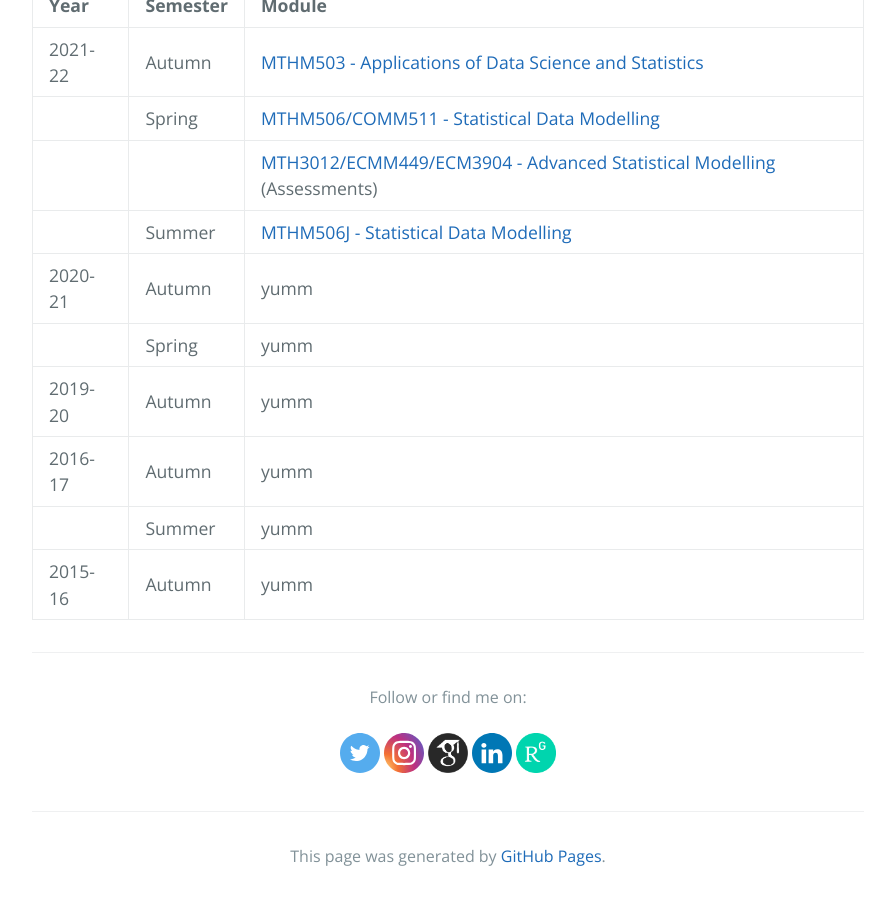
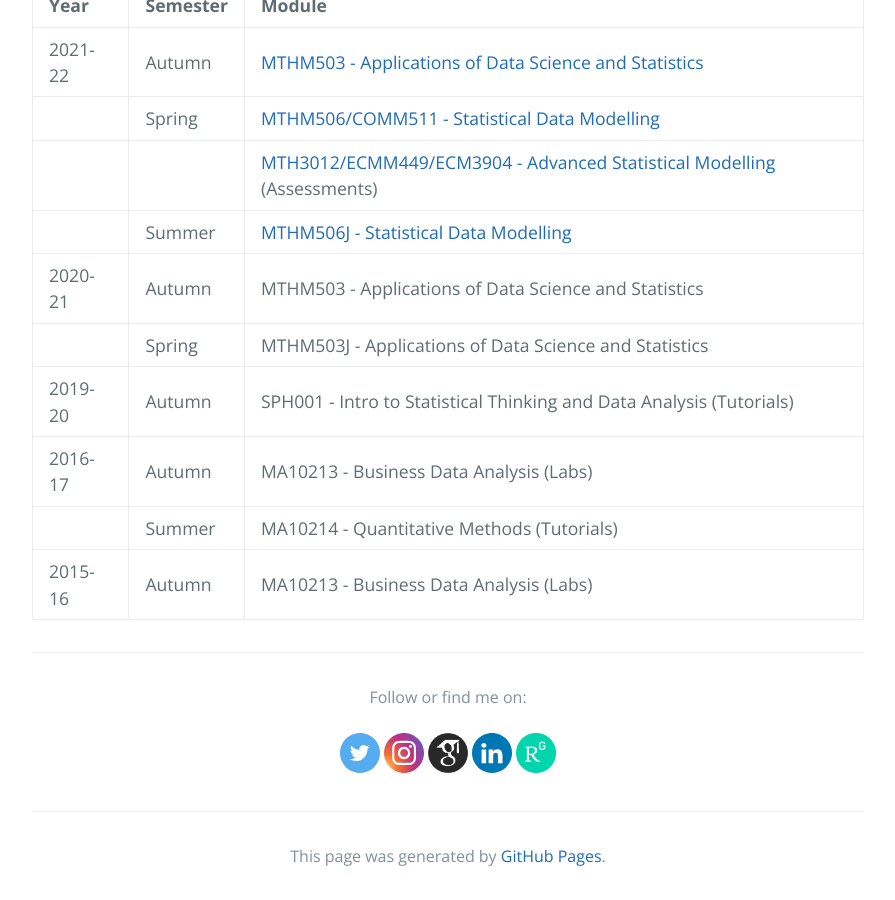
Before and after one commit to matthewllthomas/matthewllthomas.github.io, a Jekyll site: the page built from teaching/index.md, in a window 1280 px wide and 900 px high, scrolled down 763 px. Shown: the whole window, without its empty margins (192-1087 px from the left). Built offline with Jekyll 4.4.1, drawn with Linux system fonts in a browser that asks for light colours; the repository's description, which GitHub fills in, is left out.

Commit message:
Update index.md

```diff
--- a/teaching/index.md
+++ b/teaching/index.md
@@ -22,9 +22,9 @@ Below is a summary of the
 |                | Spring       | [MTHM506/COMM511 - Statistical Data Modelling](https://intranet.exeter.ac.uk/emps/studentinfo/subjects/mathematics/modules/2021/index.php/?moduleCode=MTHM506)  |
 |                |                   | [MTH3012/ECMM449/ECM3904 - Advanced Statistical Modelling](https://intranet.exeter.ac.uk/emps/studentinfo/subjects/mathematics/modules/2020/index.php/?moduleCode=MTH3012) (Assessments)   |
 |                | Summer    | [MTHM506J - Statistical Data Modelling](https://intranet.exeter.ac.uk/emps/studentinfo/subjects/mathematics/modules/2021/index.php/?moduleCode=MTHM506)  |
-| 2020-21  | Autumn     | yumm  |
-|                | Spring       | yumm  |
-| 2019-20  | Autumn     | yumm  |
-| 2016-17  | Autumn     | yumm  |
-|                | Summer    | yumm  |
-| 2015-16  | Autumn     | yumm  |
+| 2020-21  | Autumn     | MTHM503 - Applications of Data Science and Statistics  |
+|                | Spring       | MTHM503J - Applications of Data Science and Statistics  |
+| 2019-20  | Autumn     | SPH001 - Intro to Statistical Thinking and Data Analysis (Tutorials)  |
+| 2016-17  | Autumn     | MA10213 - Business Data Analysis (Labs)  |
+|                | Summer    | MA10214 - Quantitative Methods (Tutorials)  |
+| 2015-16  | Autumn     | MA10213 - Business Data Analysis (Labs)   |
```
